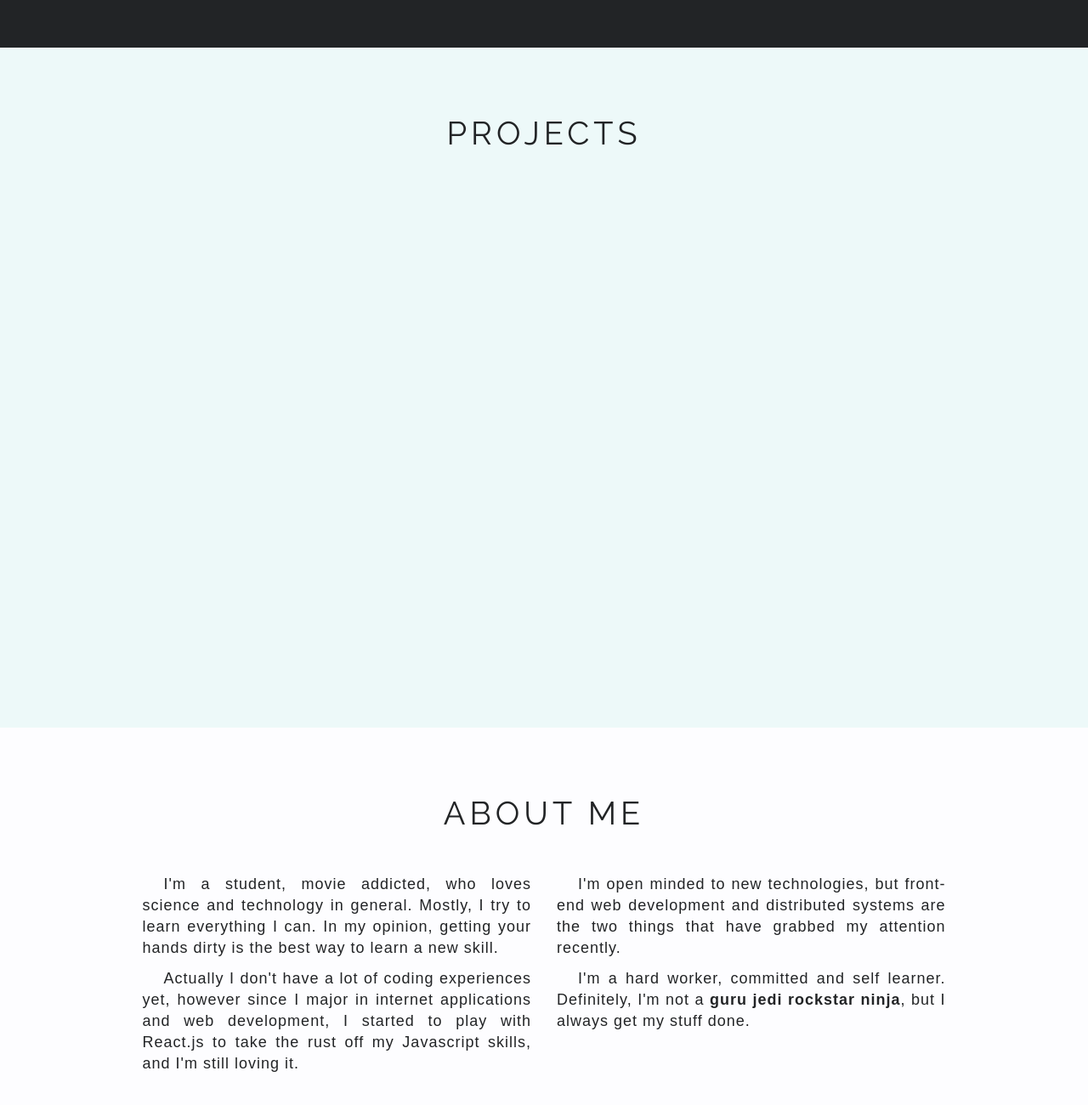
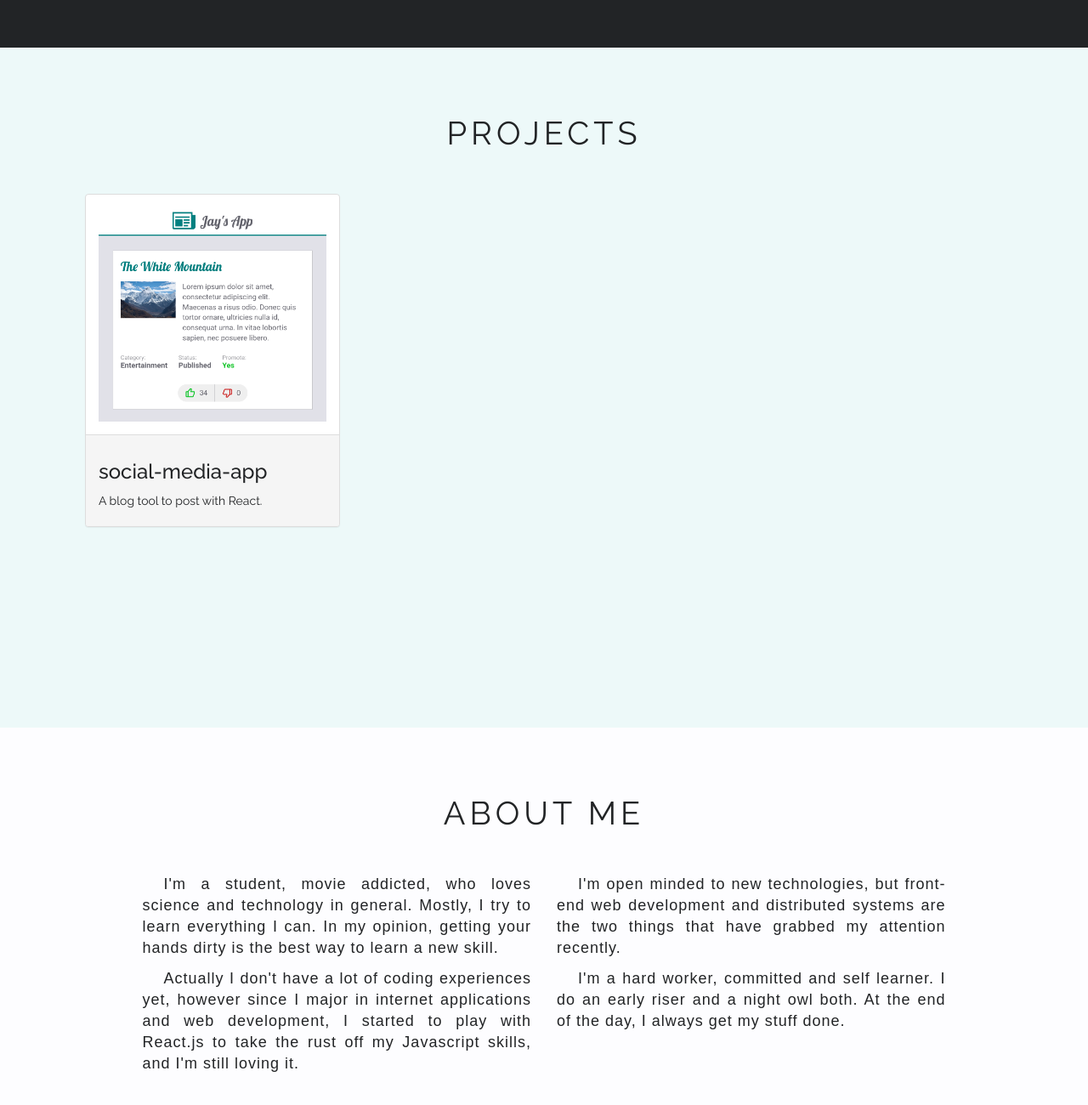
Before and after one commit to PlanetofJay/planetofjay.github.io, a website: page index.html in a window 1280 px wide. Shown: the part 744-2044 px from the top of the page at 85% size. Drawn offline with Linux system fonts and the light colour scheme; a web font is replaced by a local one.

Commit message:
add project & img

```diff
--- a/index.html
+++ b/index.html
@@ -46,6 +46,19 @@
         <div class="row">
 
           <!-- add your project -->
+          <div class="col-md-4">
+            <div class="panel panel-default fixed-width center-block">
+              <div class="panel-body">
+                <a href="https://github.com/PlanetofJay/social-media-app1" target="_blank">
+                  <img class="img-responsive center-block" src="img/sms.png" />
+                </a>
+              </div>
+              <div class="panel-footer">
+                <h3>social-media-app</h3>
+                <p>A blog tool to post with React.</p>
+              </div>
+            </div>
+          </div>
 
         </div>
       </div>
@@ -68,9 +81,9 @@
 
           <div class="col-md-5 col-sm-12">
             <p class="dark-gray-font text-justify">
-              I'm open minded to new technologies, but front-end web development and distributed systems are the two things that have grabbed my attention recently.            </p>
+              I'm open minded to new technologies, but front-end web development and distributed systems are the two things that have grabbed my attention recently.</p>
             <p class="dark-gray-font text-justify">
-              I'm a hard worker, committed and self learner. Definitely, I'm not a <strong><a href="http://www.marcensign.com/stop-calling-yourself-a-guru-jedi-rock-star-and-ninja-unless-you-are-a-guru-jedi-rock-star-or-ninja/" target="_blank">guru jedi rockstar ninja</a></strong>, but I always get my stuff done.
+              I'm a hard worker, committed and self learner. I do an early riser and a night owl both. At the end of the day, I always get my stuff done.
             </p>
           </div>
 
@@ -90,9 +103,9 @@
           <br />
 
           <p class="text-center light-white-font">
-            <a class="middle-blue-font" href="https://www.instagram.com/ofjaylee/" title="I'm still getting the hang of it" target="twitter"><strong><i class="fa fa-instagram"></i></strong></a>
+            <a class="middle-blue-font" href="https://www.instagram.com/ofjaylee/" title="instagram" target="instagram"><strong><i class="fa fa-instagram"></i></strong></a>
             &nbsp;&nbsp;&bull;&nbsp;&nbsp;
-            <a class="middle-blue-font" href="https://www.linkedin.com/in/planetofjay/" title="My previous experiences" target="linkedin"><strong><i class="fa fa-linkedin"></i></strong></a>
+            <a class="middle-blue-font" href="https://www.linkedin.com/in/planetofjay/" title="linkedin" target="linkedin"><strong><i class="fa fa-linkedin"></i></strong></a>
             &nbsp;&nbsp;&bull;&nbsp;&nbsp;
             <a class="middle-blue-font" href="https://github.com/PlanetofJay" title="My code: see for yourself" target="github"><strong><i class="fa fa-github"></i></strong></a>
           </p>
```
Also changed, not shown: img/sms.png (added).
